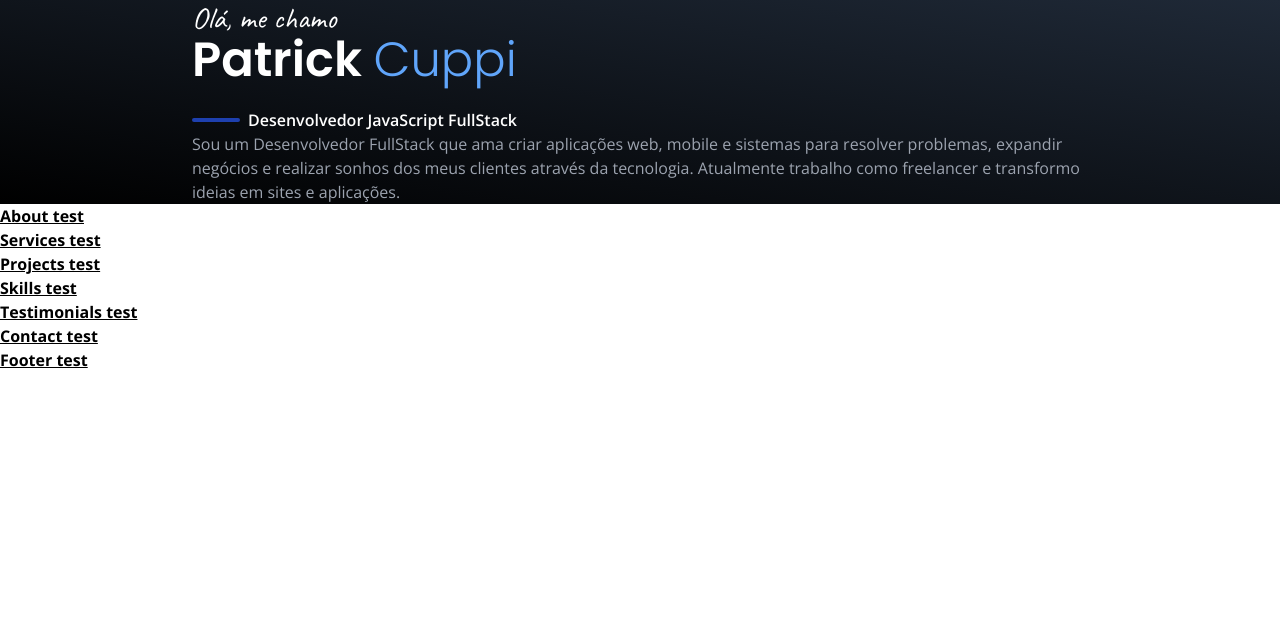
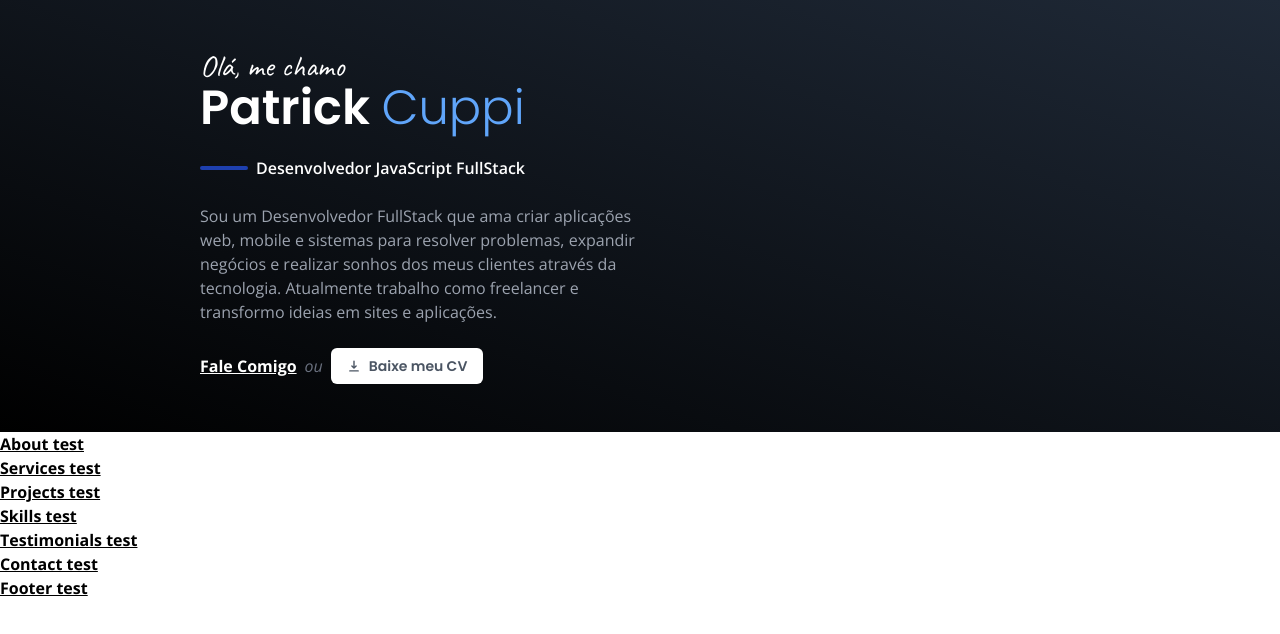
Before and after one commit to patrick-cuppi/patrick-cuppi.github.io, a React (Vite) app: page / in a window 1280 px wide. Shown: the top 634 px of the page. Built offline with nearby package versions, Linux system fonts and the light colour scheme.

Commit message:
feat: finished section hero

```diff
--- a/package.json
+++ b/package.json
@@ -11,7 +11,8 @@
   },
   "dependencies": {
     "react": "^18.3.1",
-    "react-dom": "^18.3.1"
+    "react-dom": "^18.3.1",
+    "react-icons": "^5.3.0"
   },
   "devDependencies": {
     "@eslint/js": "^9.9.0",
--- a/src/App.css
+++ b/src/App.css
@@ -1,3 +1,10 @@
 @tailwind base;
 @tailwind components;
 @tailwind utilities;
+
+@layer components {
+    .button {
+        @apply cursor-pointer rounded-md bg-white px-4 py-2 font-headline
+        text-sm font-semibold transition;
+    }
+}
--- a/src/components/Hero.tsx
+++ b/src/components/Hero.tsx
@@ -1,23 +1,42 @@
+import { HiDownload } from "react-icons/hi";
+
 export function Hero() {
     return (
         <section className="bg-gradient-to-tr from-black to-gray-800 text-white">
-            <div className="container mx-auto max-w-4xl">
-                <h1 className="mb-6">
-                    <span className="font-handwriting block text-3xl">Olá, me chamo</span>
+            <div className="container mx-auto max-w-4xl p-2 py-12 flex flex-col md:flex-row">
+                <div className="basis-1/2">
+                    <h1 className="mb-6 text-center md:text-left">
+                        <span className="font-handwriting block text-3xl text-center md:text-left">Olá, me chamo</span>
                         <span className="font-headline text-5xl font-semibold">Patrick </span>
                         <span className="font-headline text-5xl font-light text-blue-400">Cuppi</span>
                     </h1>
 
-                <h2 className="font-semibold flex items-center gap-2">
+                    <h2 className="font-semibold flex items-center gap-2 text-center md:text-left">
                         <div className="h-1 w-12 rounded-full bg-blue-800" />
                         Desenvolvedor JavaScript FullStack
                     </h2>
 
-                <p className="text-gray-400 ">
+                    <p className="text-gray-400 my-6 text-center md:text-left">
                         Sou um Desenvolvedor FullStack que ama criar aplicações web, mobile e sistemas
                         para resolver problemas, expandir negócios e realizar sonhos dos meus clientes através da tecnologia.
                         Atualmente trabalho como freelancer e transformo ideias em sites e aplicações.
                     </p>
+
+                    <div className="flex items-center gap-2 justify-center md:justify-start">
+                        {/* biome-ignore lint/a11y/useValidAnchor: <explanation> */}
+                        <a href="#" className="underline font-bold text-white " rel="noopener">Fale Comigo</a>
+                        <span className="italic text-gray-500">ou</span>
+                        {/* biome-ignore lint/a11y/useValidAnchor: <explanation> */}
+                        <a href="#"
+                            className="button text-gray-600 hover:text-gray-900 flex items-center gap-2"
+                            rel="noopener">
+                                <HiDownload />
+                                Baixe meu CV
+                        </a>
+                    </div>
+                </div>
+                <div className="basis-1/2">
+                </div>
             </div>
         </section>
     )
```
Also changed, not shown: 1 other file (tests, documents, lock files or other folders). Lines whose indentation alone changed are shown as unchanged.
